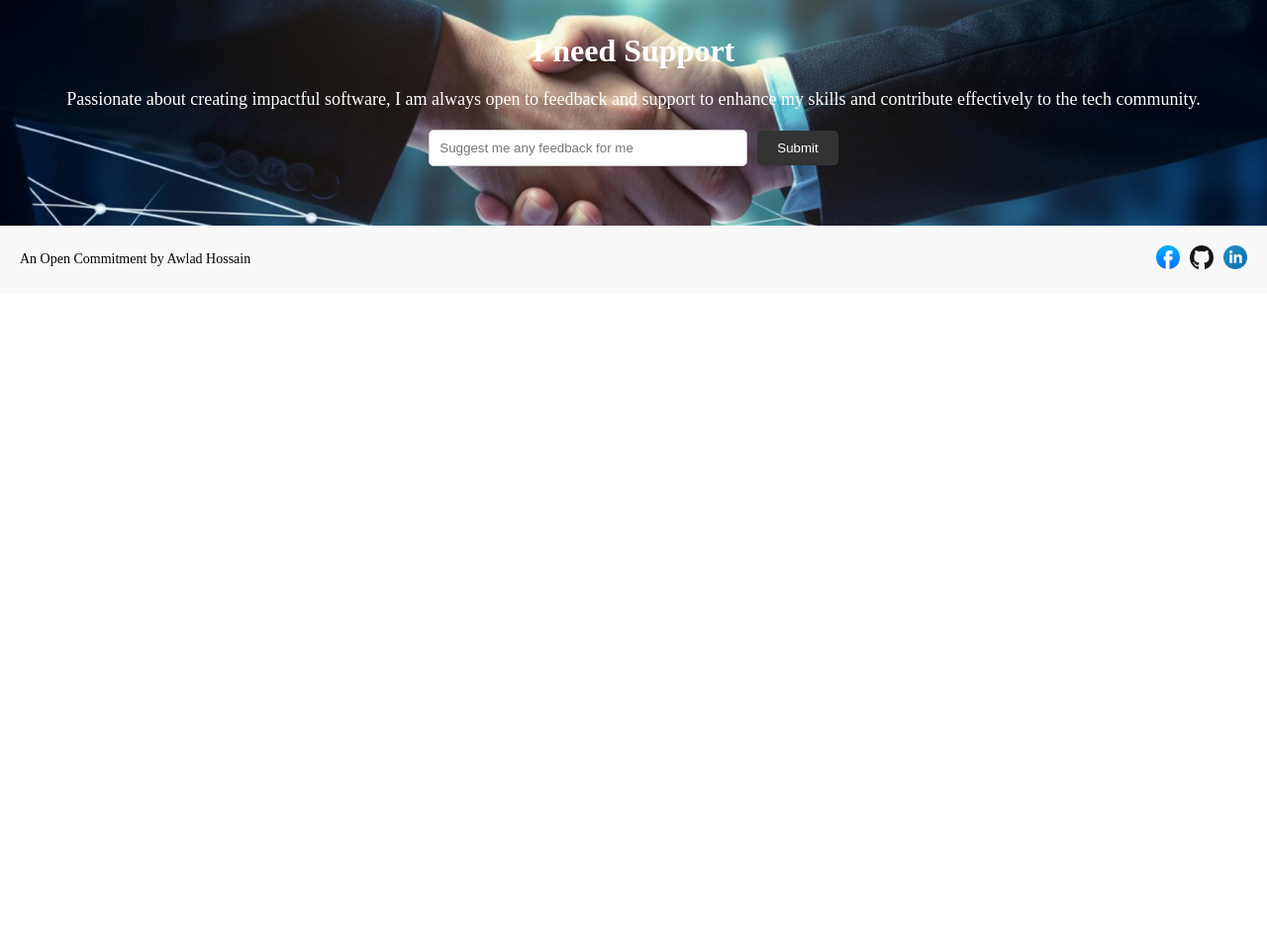
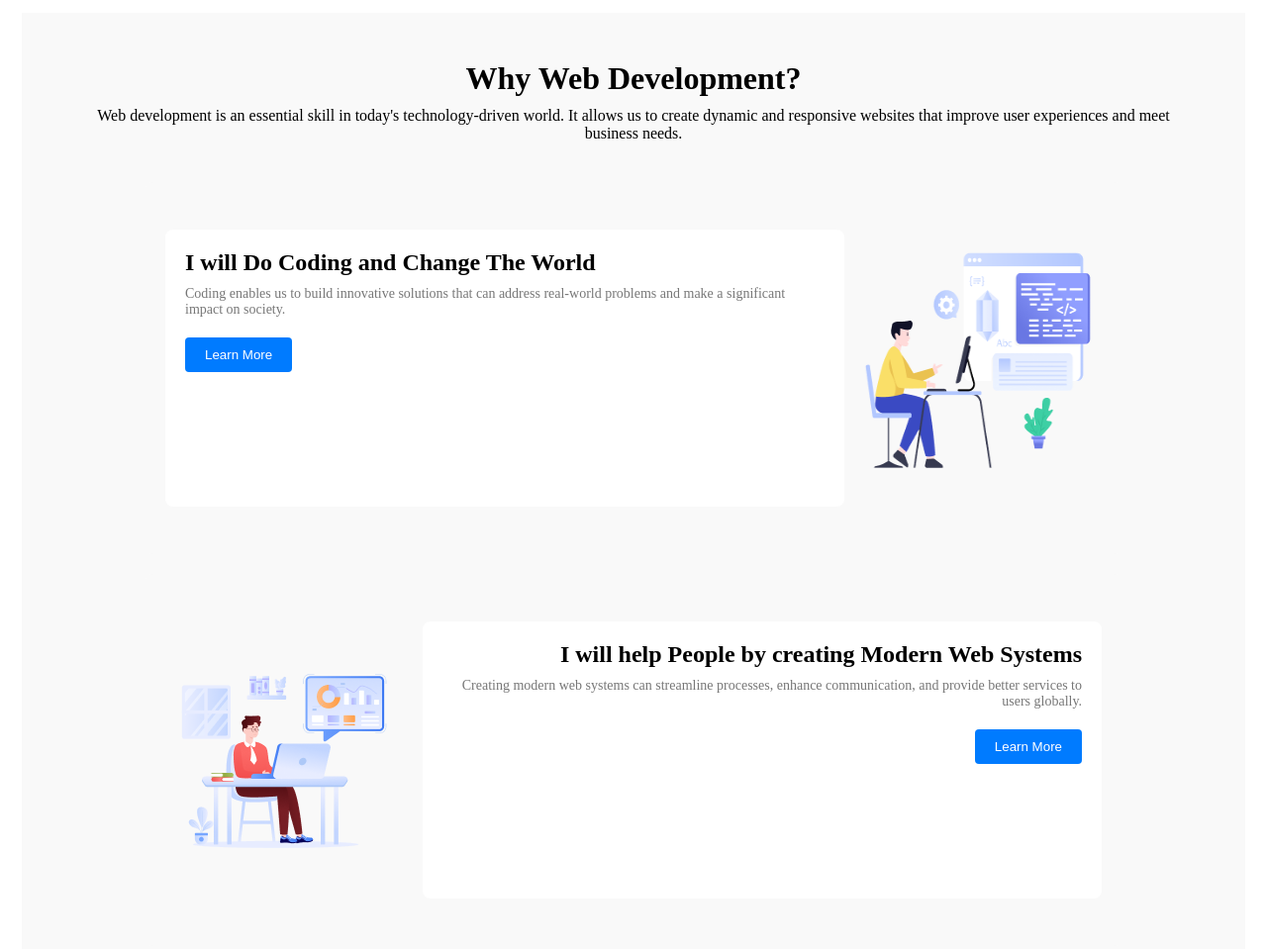
Before and after one commit to mdazharulislamnk/first-assignment, a plain HTML site: page index.html in a window 1280 px wide. Shown: the part 648-1607 px from the top of the page at 99% size. Before the commit the page ends 944 px from the top, so only its background shows below. Drawn offline with Linux system fonts and the light colour scheme.

Commit message:
header other sections modification done

```diff
--- a/index.html
+++ b/index.html
@@ -19,6 +19,38 @@
     </header>
 
     <main>
+        <!-- Why Web Development Section -->
+        <section class="web-development-root">
+            <section class="web-development">
+                <h2>Why Web Development?</h2>
+                <p>Web development is an essential skill in today's technology-driven world. It allows us to create dynamic and responsive websites that improve user experiences and meet business needs.</p>
+                <div class="card left">
+                    <div class="text-content">
+                        <h3>I will Do Coding and Change The World</h3>
+                        <p>Coding enables us to build innovative solutions that can address real-world problems and make a significant impact on society.</p>
+                        <button>Learn More</button>
+                    </div>
+                    <img src="./assets/Layer_1.png" alt="Coding">
+                </div>
+                <div class="card right">
+                    <img src="./assets/Group 3.png" alt="Web System">
+                    <div class="text-content">
+                        <h3>I will help People by creating Modern Web Systems</h3>
+                        <p>Creating modern web systems can streamline processes, enhance communication, and provide better services to users globally.</p>
+                        <button>Learn More</button>
+                    </div>
+                </div>
+                <div class="card left">
+                    <div class="text-content">
+                        <h3>I will Do Coding and Change The World</h3>
+                        <p>With coding, we can develop applications that solve critical issues, from healthcare to education, making the world a better place.</p>
+                        <button>Learn More</button>
+                    </div>
+                    <img src="./assets/Group 4.png" alt="Coding">
+                </div>
+            </section>
+        </section>
+
         <section class="support-section">
             <h2>I need Support</h2>
             <p>Passionate about creating impactful software, I am always open to feedback and support to enhance my skills and contribute effectively to the tech community.</p>
@@ -32,9 +64,9 @@
     <footer>
         <p>An Open Commitment by Awlad Hossain</p>
         <div class="social-links">
-            <a href="#"><img src="assets/facebook.png" alt="Facebook"></a>
-            <a href="#"><img src="assets/github.png" alt="GitHub"></a>
-            <a href="#"><img src="assets/linkedin-icon 1.png" alt="LinkedIn"></a>
+            <a href="#"><img src="./assets/facebook.png" alt="Facebook"></a>
+            <a href="#"><img src="./assets/github.png" alt="GitHub"></a>
+            <a href="#"><img src="./assets/linkedin-icon 1.png" alt="LinkedIn"></a>
         </div>
     </footer>
 </body>
--- a/style.css
+++ b/style.css
@@ -13,7 +13,6 @@ header {
     align-items: center;
 }
 
-
 .center-section {
     width: 998px;
     height: 581px;
@@ -23,16 +22,17 @@ header {
     align-items: center;
     text-align: center;
     padding: 20px;
+}
 
-
-}
 .center-section h1 {
     margin-bottom: 20px;
     font-size: 24px;
 }
+
 .center-section p {
     margin-bottom: 20px;
 }
+
 .center-section button {
     padding: 10px 20px;
     background-color: #333;
@@ -41,32 +41,41 @@ header {
     border-radius: 5px;
     cursor: pointer;
 }
+
 .center-section button:hover {
     background-color: #555;
 }
+
 .support-section {
     background-image: url('./assets/handshake.jpg');
-    background-size:cover;
+    background-size: cover;
     background-position: center;
     padding: 60px 20px;
     text-align: center;
+    width: 1140px; /* Set width to 1140px */
+    height: 313px; /* Set height to 313px */
+    margin: 40px auto; /* Center horizontally */
+}
 
-}
 .support-section h2 {
     font-size: 32px;
     color: white;
     margin-bottom: 20px;
 }
+
 .support-section p {
     font-size: 18px;
     color: white;
     margin-bottom: 20px;
 }
+
 .feedback-form {
     display: flex;
     justify-content: center;
     align-items: center;
+    margin-top: 20px; /* Adjust margin as needed */
 }
+
 .feedback-form input {
     padding: 10px;
     width: 300px;
@@ -74,6 +83,7 @@ header {
     border: 1px solid #ccc;
     border-radius: 5px;
 }
+
 .feedback-form button {
     padding: 10px 20px;
     background-color: #333;
@@ -82,26 +92,123 @@ header {
     border-radius: 5px;
     cursor: pointer;
 }
+
 .feedback-form button:hover {
     background-color: #555;
 }
+
 footer {
     background-color: #f8f8f8;
     padding: 20px;
-
     display: flex;
     justify-content: space-between;
     align-items: center;
 }
+
 footer p {
-    margin: 0;
+    font-weight: bold;
+    margin: 0 150px;
     font-size: 14px;
 }
+
 footer .social-links {
+    margin: 0 150px;
     display: flex;
     gap: 10px;
 }
+
 footer .social-links a img {
     width: 24px;
     height: 24px;
 }
+
+/* Why Web Development Section CSS */
+.web-development {
+    width: 1140px;
+    height: 1393px;
+    margin: 40px auto;
+    text-align: center;
+    background-color: #f9f9f9;
+    padding: 48px; /* Added padding for the cards section */
+}
+
+.web-development h2 {
+    font-size: 32px;
+    margin-bottom: 10px;
+}
+
+.web-development p {
+    font-size: 16px;
+    margin-bottom: 40px;
+}
+
+.web-development .card {
+    display: flex;
+    align-items: center;
+    background-color: #f9f9f9;
+    padding: 20px;
+    border-radius: 8px;
+    margin-bottom: 20px;
+    width: 946px;
+    height: 336px;
+    margin: 20px auto;
+    color: black;
+}
+
+.web-development .card.left .text-content {
+    order: 1;
+    text-align: left;
+}
+
+.web-development .card.left img {
+    order: 2;
+    margin-left: 20px;
+}
+
+.web-development .card.right .text-content {
+    order: 2;
+    text-align: right;
+}
+
+.web-development .card.right img {
+    order: 1;
+    margin-right: 20px;
+}
+
+.web-development .text-content {
+    flex-grow: 1;
+    width: 477px;  /* Set width to 477px */
+    height: 240px; /* Set height to 240px */
+    background-color: #ffffff;
+    padding: 20px;
+    border-radius: 8px;
+}
+
+.web-development .card h3 {
+    font-size: 24px;
+    margin-bottom: 10px;
+}
+
+.web-development .card p {
+    font-size: 14px;
+    color: #777;
+    margin-bottom: 20px;
+}
+
+.web-development .card button {
+    padding: 10px 20px;
+    background-color: #007BFF;
+    color: white;
+    border: none;
+    border-radius: 4px;
+    cursor: pointer;
+}
+
+.web-development .card button:hover {
+    background-color: #0056b3;
+}
+
+.web-development .card img {
+    width: 240px;  /* Set width to 240px */
+    height: 240px; /* Set height to 240px */
+}
```
